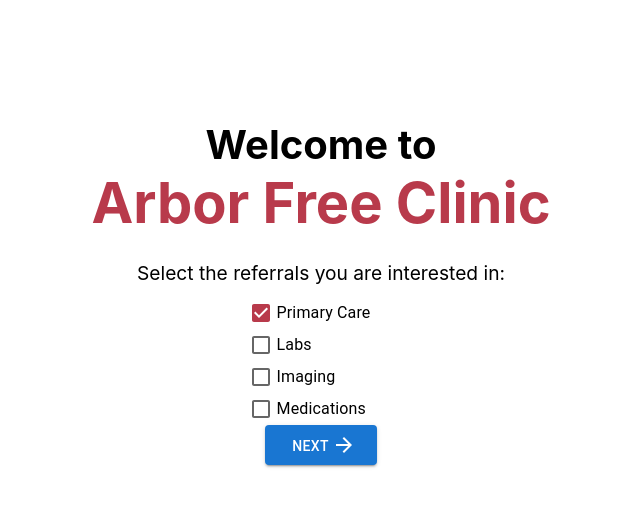
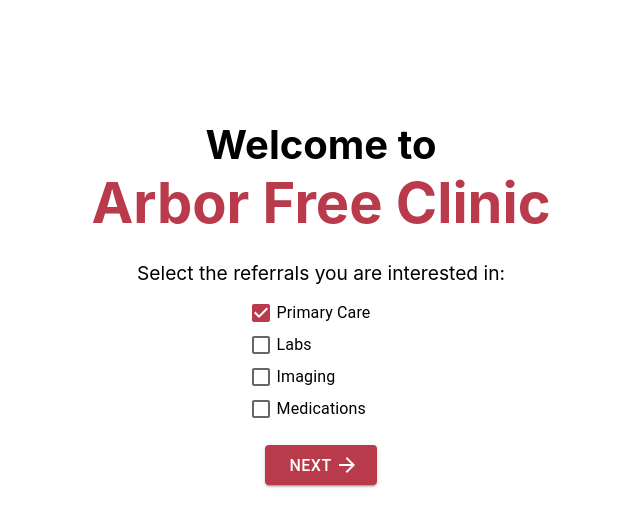
Before and after one commit to rpark23/arborResources, a Next.js app: page / in a window 1280 px wide. Shown: the top 526 px of the page, without its empty margins (319-959 px from the left). Built offline with nearby package versions, Linux system fonts and the light colour scheme.

Commit message:
made buttons important

```diff
--- a/styles/Home.module.css
+++ b/styles/Home.module.css
@@ -78,19 +78,15 @@
 }
 
 .next {
-  background-color: #B83A4B;
-  margin-top: 2.5vh;
-  font-size: 1rem;
+  background-color: #B83A4B !important;
+  margin-top: 2.5vh !important;
+  font-size: 1rem !important;
   height: 2.5rem;
   width: 7rem;
 }
 
-.next {
-  border-style: solid;
-}
-
 .next:hover {
-  background-color: #8C1515;
+  background-color: #8C1515 !important;
 }
 
 .next p {
@@ -104,17 +100,17 @@
 
 
 .left {
-  background-color: #D5D5D4;
-  color: black;
-  font-size: 1rem;
-  margin-top: 2.5vh;
-  margin-right: 1rem;
+  background-color: #D5D5D4 !important;
+  color: black !important;
+  font-size: 1rem !important;
+  margin-top: 2.5vh !important;
+  margin-right: 1rem !important;
   height: 2.5rem;
   width: 4rem;
 }
 
 .left:hover {
-  background-color: #C0C0BF;
+  background-color: #C0C0BF !important;
 }
 
 .countyLanguage {
```
